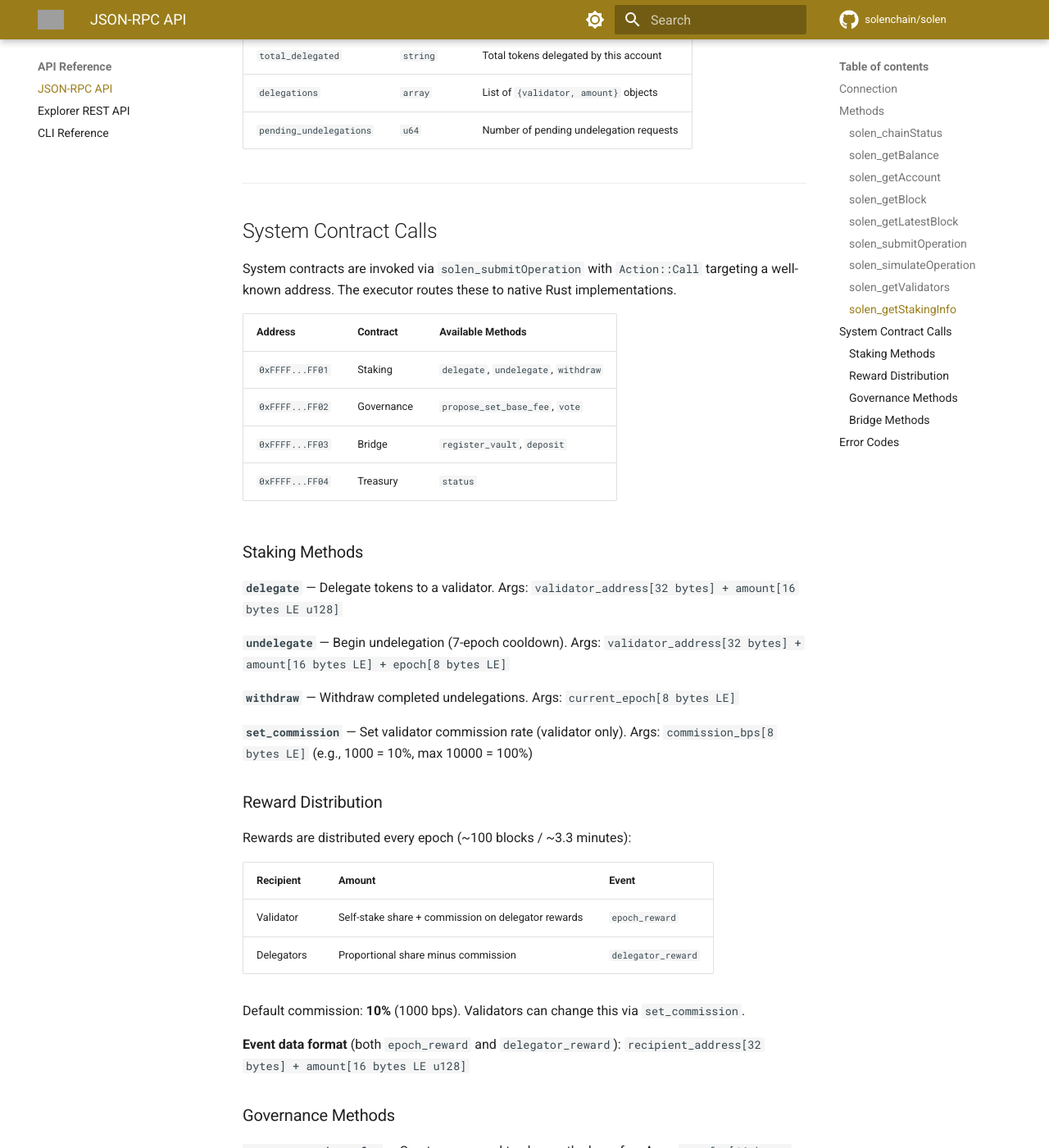
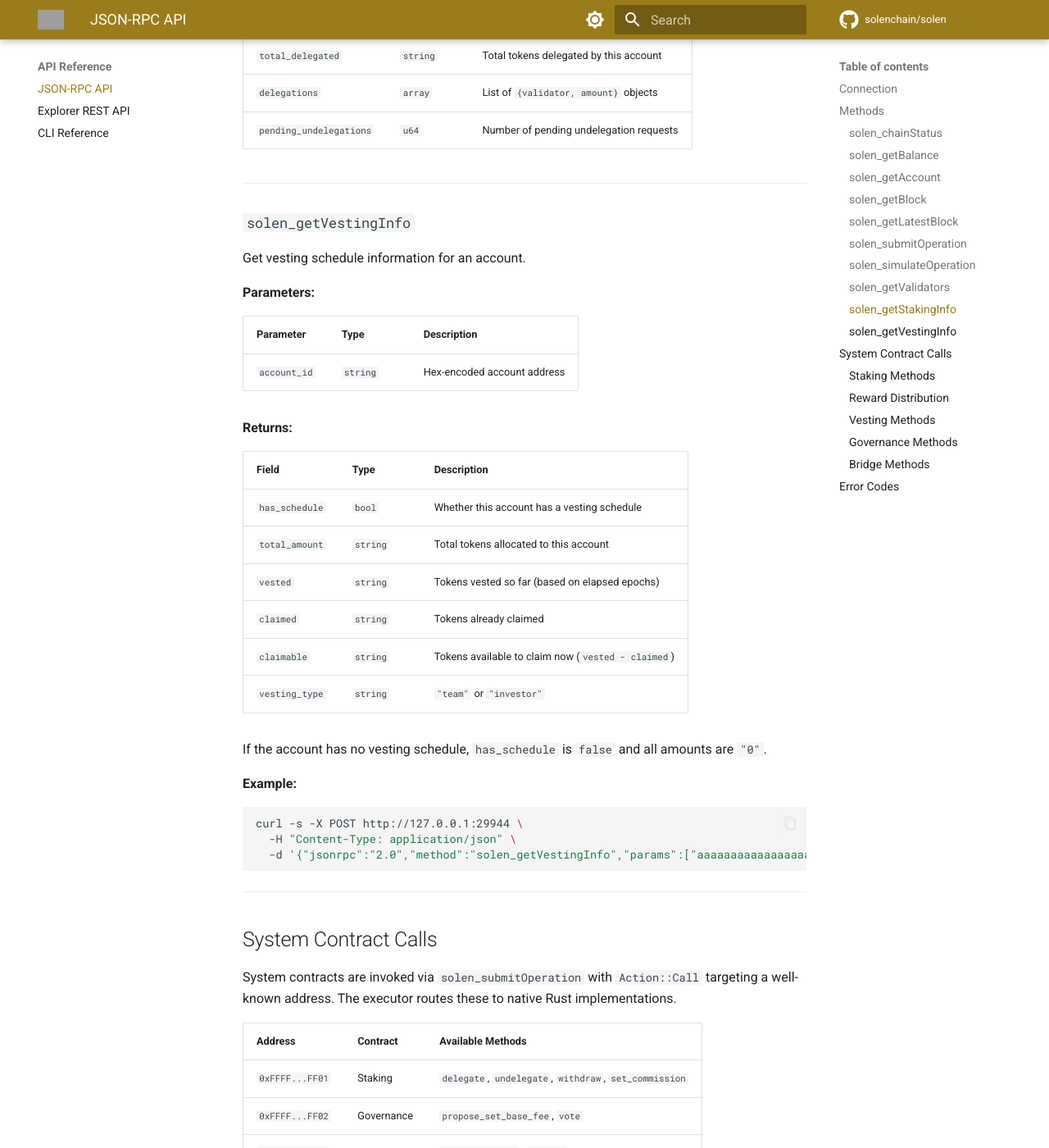
Before and after one commit to Solen-Blockchain/solendocs, an MkDocs documentation site: the page built from docs/api/json-rpc.md, in a window 1280 px wide and 1400 px high, scrolled down 5174 px. Shown: the whole window at 82% size. Built offline with MkDocs 1.6.1 and Material for MkDocs 9.7.7, drawn with Linux system fonts in a browser that asks for light colours; comment, search, counter and statistics services are not loaded; some of the changed text lies outside the part shown; grey boxes are pictures that could not be loaded.

Commit message:
tokenomics and rpc updates

````diff
--- a/docs/api/json-rpc.md
+++ b/docs/api/json-rpc.md
@@ -218,16 +218,50 @@
 
 ---
 
+### `solen_getVestingInfo`
+
+Get vesting schedule information for an account.
+
+**Parameters:**
+
+| Parameter | Type | Description |
+|-----------|------|-------------|
+| `account_id` | `string` | Hex-encoded account address |
+
+**Returns:**
+
+| Field | Type | Description |
+|-------|------|-------------|
+| `has_schedule` | `bool` | Whether this account has a vesting schedule |
+| `total_amount` | `string` | Total tokens allocated to this account |
+| `vested` | `string` | Tokens vested so far (based on elapsed epochs) |
+| `claimed` | `string` | Tokens already claimed |
+| `claimable` | `string` | Tokens available to claim now (`vested - claimed`) |
+| `vesting_type` | `string` | `"team"` or `"investor"` |
+
+If the account has no vesting schedule, `has_schedule` is `false` and all amounts are `"0"`.
+
+**Example:**
+
+```bash
+curl -s -X POST http://127.0.0.1:29944 \
+  -H "Content-Type: application/json" \
+  -d '{"jsonrpc":"2.0","method":"solen_getVestingInfo","params":["aaaaaaaaaaaaaaaaaaaaaaaaaaaaaaaaaaaaaaaaaaaaaaaaaaaaaaaaaaaaaaaa"],"id":1}'
+```
+
+---
+
 ## System Contract Calls
 
 System contracts are invoked via `solen_submitOperation` with `Action::Call` targeting a well-known address. The executor routes these to native Rust implementations.
 
 | Address | Contract | Available Methods |
 |---------|----------|-------------------|
-| `0xFFFF...FF01` | Staking | `delegate`, `undelegate`, `withdraw` |
+| `0xFFFF...FF01` | Staking | `delegate`, `undelegate`, `withdraw`, `set_commission` |
 | `0xFFFF...FF02` | Governance | `propose_set_base_fee`, `vote` |
 | `0xFFFF...FF03` | Bridge | `register_vault`, `deposit` |
 | `0xFFFF...FF04` | Treasury | `status` |
+| `0xFFFF...FF06` | Vesting | `claim`, `status` |
 
 ### Staking Methods
 
@@ -256,6 +290,27 @@
 
 **Event data format** (both `epoch_reward` and `delegator_reward`):
 `recipient_address[32 bytes] + amount[16 bytes LE u128]`
+
+### Vesting Methods
+
+**`claim`** — Claim vested tokens that have passed the cliff and vesting schedule.
+Args: none (sender is identified from the operation).
+
+The claimed tokens are credited directly to the sender's account balance.
+
+**`status`** — Query vesting status (read-only, use `solen_getVestingInfo` RPC instead).
+Args: none.
+
+**Vesting Schedules:**
+
+| Type | Cliff | Total Duration |
+|------|-------|----------------|
+| Team & Founders | 1 year (approx. 365 epochs) | 4 years (approx. 1460 epochs) |
+| Early Investors | 6 months (approx. 182 epochs) | 2.5 years (approx. 912 epochs) |
+
+Tokens vest linearly after the cliff period. Unclaimed tokens accumulate and can be claimed at any time after vesting.
+
+---
 
 ### Governance Methods
 
````
Also changed, not shown: docs/api/cli.md (+13 -0 lines), docs/architecture/consensus.md (+1 -1 lines), docs/tokenomics/overview.md (+27 -6 lines), docs/tokenomics/staking.md (+1 -1 lines), site/architecture/consensus/index.html, site/search/search_index.json, site/tokenomics/overview/index.html, site/tokenomics/staking/index.html.
